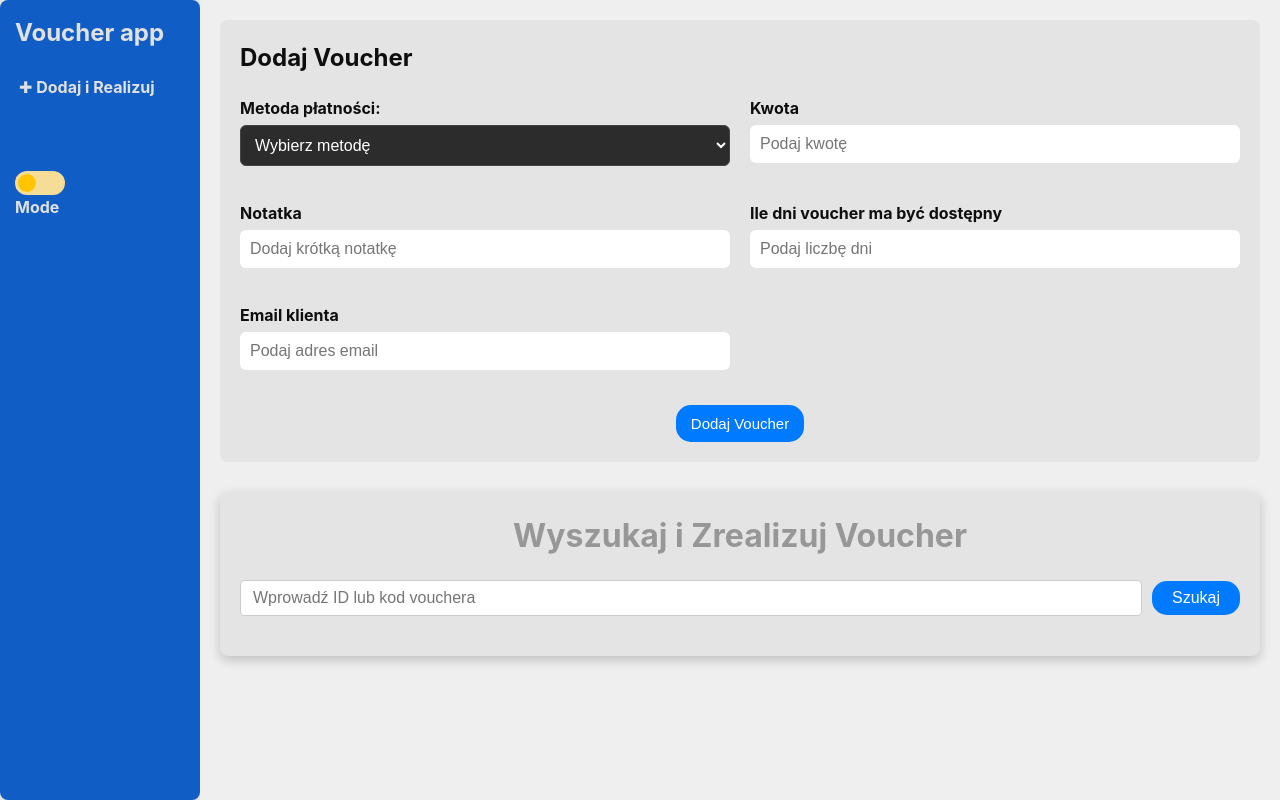
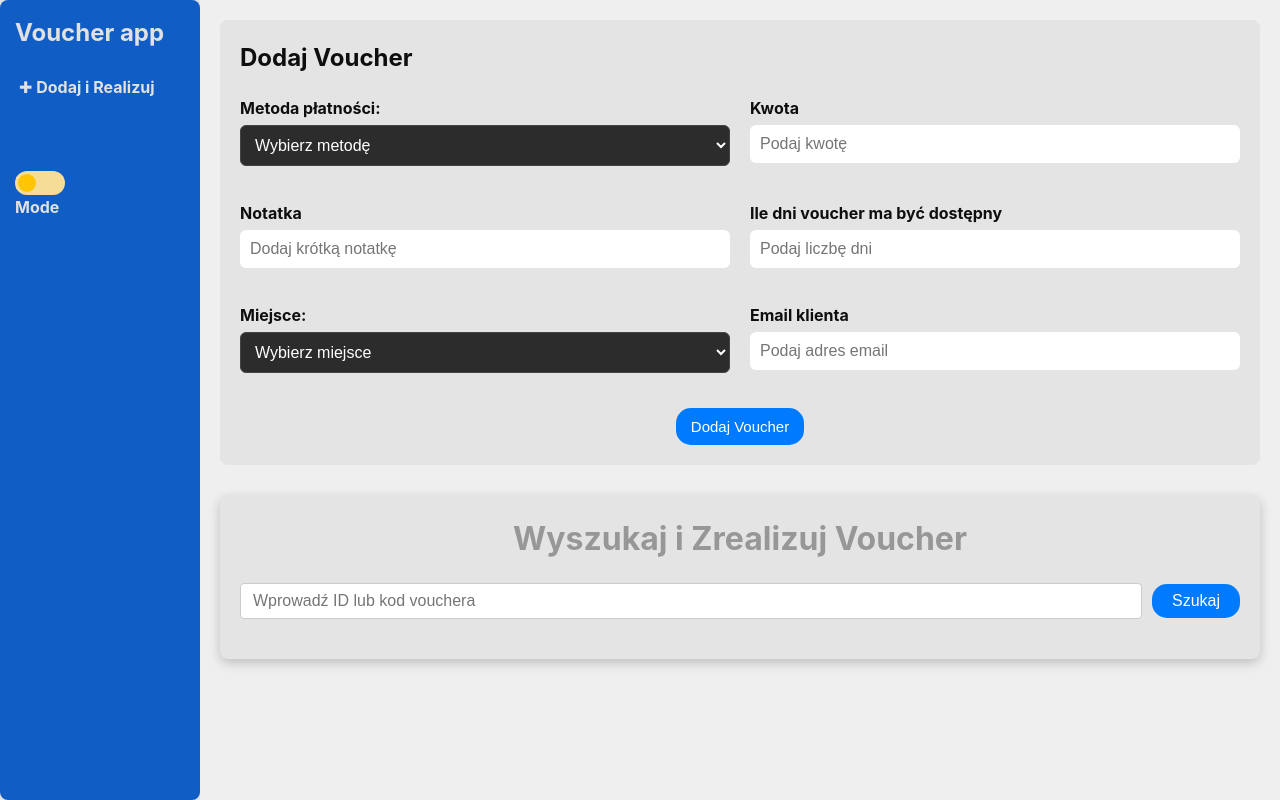
Before and after one commit to CzaroAmaro/voucher-app-front-thairai, a React (Vite) app: page /add-realize in a window 1280 px wide. Built offline with nearby package versions, Linux system fonts and the light colour scheme.

Commit message:
working-version

```diff
--- a/src/components/AddRealizeVoucher/AddRealizeVoucher.tsx
+++ b/src/components/AddRealizeVoucher/AddRealizeVoucher.tsx
@@ -21,6 +21,7 @@ const AddRealizeVoucher: React.FC<AddRealizeVoucherProps> = ({
     const [note, setNote] = useState<string>("");
     const [howManyDaysAvailable, setHowManyDaysAvailable] = useState<number>(0);
     const [email, setEmail] = useState<string>("");
+    const [place, setplace] = useState<string>("");
     const [searchTerm, setSearchTerm] = useState<string>("");
     const [vouchers, setVouchers] = useState<Voucher[]>([]);
     const [loading, setLoading] = useState<boolean>(false);
@@ -36,6 +37,7 @@ const AddRealizeVoucher: React.FC<AddRealizeVoucherProps> = ({
                 amount,
                 note,
                 howManyDaysAvailable,
+                place,
             });
             const newVoucher: Voucher = response.data;
             if (email.trim()) {
@@ -185,6 +187,19 @@ const AddRealizeVoucher: React.FC<AddRealizeVoucherProps> = ({
                     </div>
 
                     <div className="form-group">
+                        <label>Miejsce:</label>
+                        <select
+                            value={place}
+                            onChange={(e) => setplace(e.target.value)}
+                            required
+                        >
+                            <option value="">Wybierz miejsce</option>
+                            <option value="Ostrołęka">Ostrołęka</option>
+                            <option value="Mława">Mława</option>
+                        </select>
+                    </div>
+
+                    <div className="form-group">
                         <label>Email klienta</label>
                         <input
                             type="email"
@@ -225,6 +240,7 @@ const AddRealizeVoucher: React.FC<AddRealizeVoucherProps> = ({
                             <th>Pozostała kwota</th>
                             <th>Notatka</th>
                             <th>Ważny do</th>
+                            <th>Miejsce</th>
                             <th>Kwota do realizacji</th>
                             <th>Akcja</th>
                         </tr>
@@ -240,6 +256,7 @@ const AddRealizeVoucher: React.FC<AddRealizeVoucherProps> = ({
                                 <td>{voucherItem.availableAmount}</td>
                                 <td>{voucherItem.note}</td>
                                 <td>{new Date(voucherItem.validUntil).toLocaleDateString()}</td>
+                                <td>{voucherItem.place}</td>
                                 <td>
                                     <input
                                         type="number"
--- a/src/components/AddVoucher/AddVoucher.tsx
+++ b/src/components/AddVoucher/AddVoucher.tsx
@@ -8,6 +8,7 @@ const AddVoucher: React.FC = () => {
     const [amount, setAmount] = useState<number>(0);
     const [note, setNote] = useState("");
     const [howManyDaysAvailable, setHowManyDaysAvailable] = useState<number>(0);
+    const [place, setPlace] = useState<string>("");
     const [email, setEmail] = useState("");
     const [error, setError] = useState<string>("");
 
@@ -20,6 +21,7 @@ const AddVoucher: React.FC = () => {
                 amount,
                 note,
                 howManyDaysAvailable,
+                place,
             });
             const newVoucher = response.data;
 
@@ -104,6 +106,19 @@ const AddVoucher: React.FC = () => {
                 </div>
 
                 <div className="form-group">
+                    <label>Miejsce:</label>
+                    <select
+                        value={place}
+                        onChange={(e) => setPlace(e.target.value)}
+                        required
+                    >
+                        <option value="">Wybierz miejsce</option>
+                        <option value="Ostrołęka">Ostrołęka</option>
+                        <option value="Mława">Mława</option>
+                    </select>
+                </div>
+
+                <div className="form-group">
                     <label>Email klienta</label>
                     <input
                         type="email"
--- a/src/components/voucherList/VoucherList.tsx
+++ b/src/components/voucherList/VoucherList.tsx
@@ -191,6 +191,13 @@ const VouchersList: React.FC = () => {
                             sortDirection={sortDirection}
                             onSort={handleSort}
                         />
+                        <VoucherSort
+                            column="place"
+                            label="Miejsce"
+                            sortColumn={sortColumn}
+                            sortDirection={sortDirection}
+                            onSort={handleSort}
+                        />
                     </tr>
                     </thead>
                     <tbody>
@@ -210,6 +217,7 @@ const VouchersList: React.FC = () => {
                             <td>{voucher.note}</td>
                             <td>{voucher.availableAmount} zł</td>
                             <td>{new Date(voucher.validUntil).toLocaleDateString()}</td>
+                            <td>{voucher.place}</td>
                         </tr>
                     ))}
                     </tbody>
--- a/src/models/Voucher.ts
+++ b/src/models/Voucher.ts
@@ -9,4 +9,5 @@ export interface Voucher {
     note: string;
     availableAmount: number;
     validUntil: Date;
+    place: string;
 }
--- a/src/services/voucherService.ts
+++ b/src/services/voucherService.ts
@@ -32,6 +32,7 @@ export const addVoucher = (data:{
     amount: number;
     note: string;
     howManyDaysAvailable: number;
+    place: string;
 }) => {
     return axios.post(`${baseURL}`, data);
 };
```
